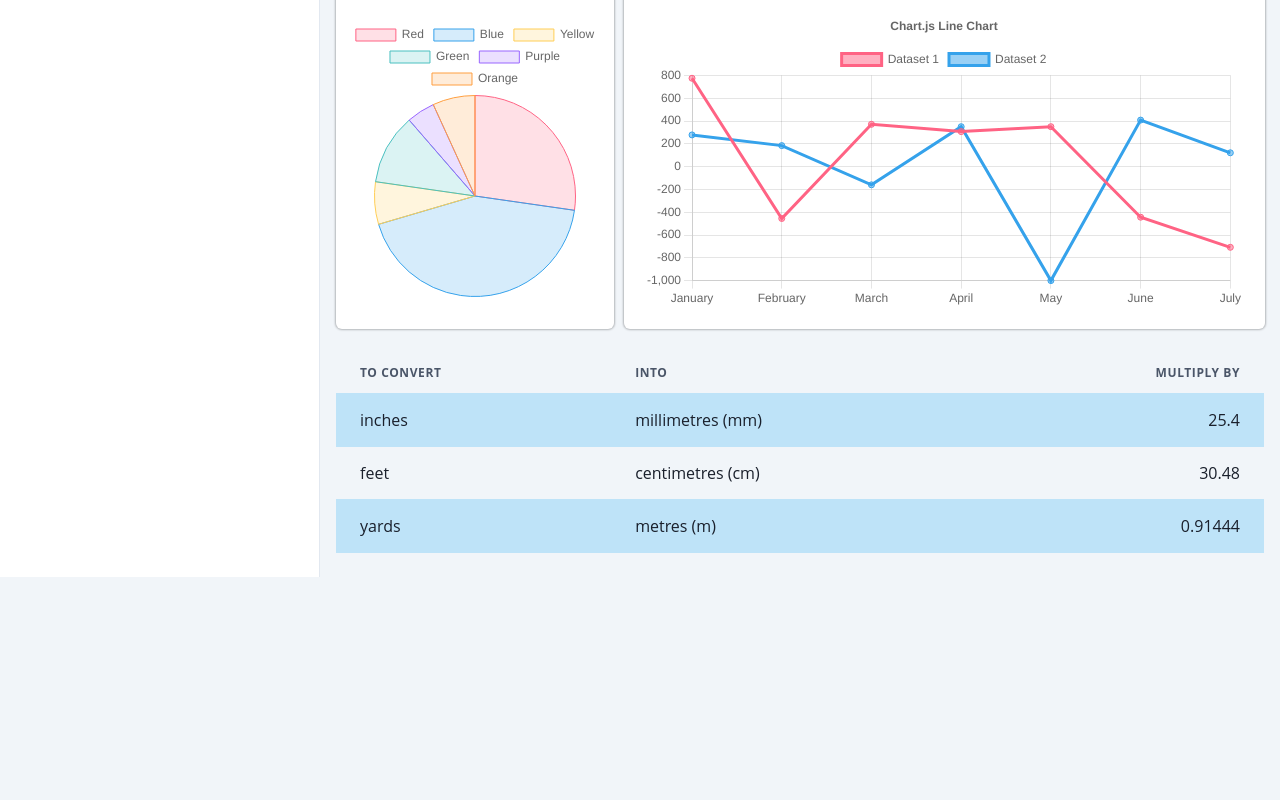
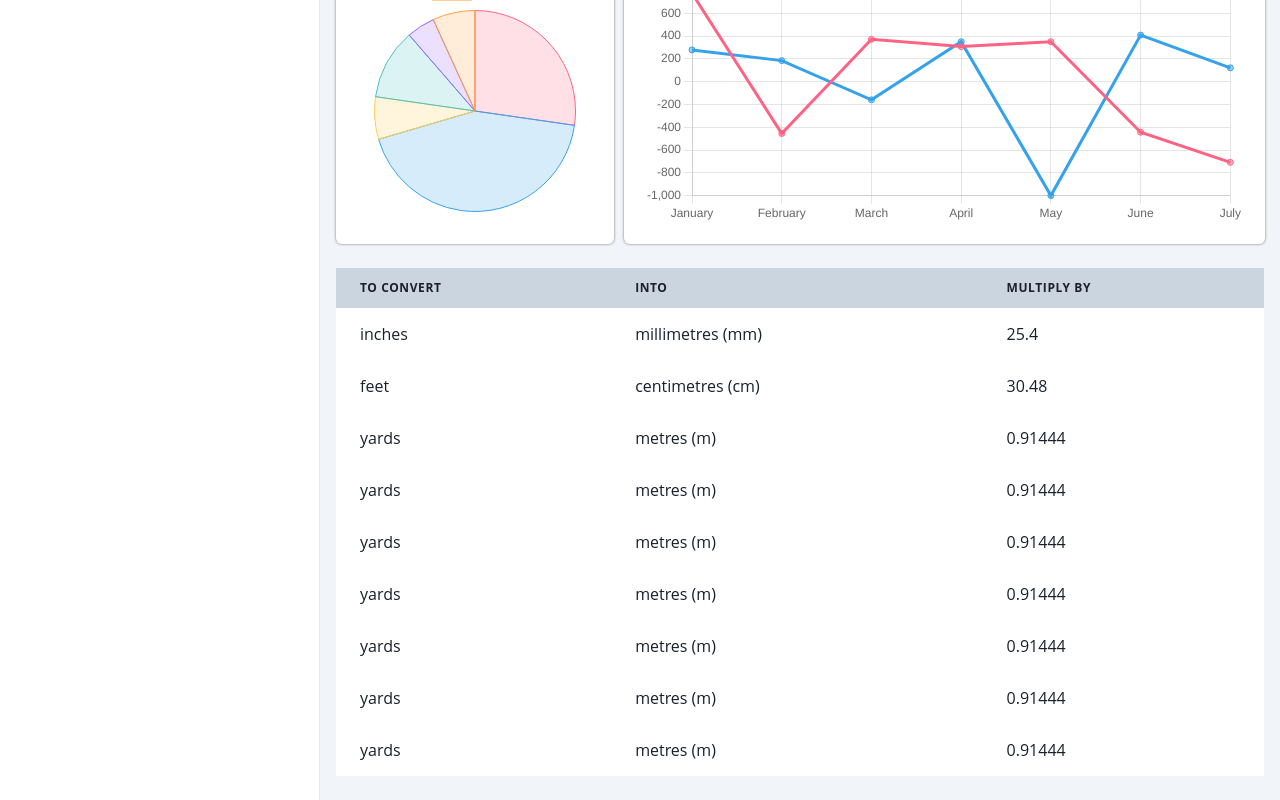
Before and after one commit to Devaaji/frontend-ims-web-dev, a Next.js app: page / in a window 1280 px wide. Shown: the part 443-1243 px from the top of the page. Before the commit the page ends 1020 px from the top, so only its background shows below. Built offline with nearby package versions, Linux system fonts and the light colour scheme.

Commit message:
change body table new

```diff
--- a/pages/index.js
+++ b/pages/index.js
@@ -22,36 +22,61 @@ const Home = () => {
         <Head>
           <title>Dashboard | IMS</title>
         </Head>
-        <HStack borderBottomWidth="1px" pb="6">
-          <Text fontWeight="semibold" color="ims-primary" size="title-medium">
-            Dashboard IMS
-          </Text>
-        </HStack>
         <PageHomeDashboard />
-        <TableContainer>
-          <Table variant="striped" colorScheme="blue">
-            <Thead>
+        <TableContainer overflowX="auto" bg="white">
+          <Table variant="outline">
+            <Thead bg="gray.300">
               <Tr>
-                <Th>To convert</Th>
-                <Th>into</Th>
-                <Th isNumeric>multiply by</Th>
+                <Th _hover={{ bg: 'gray.400' }}>To convert</Th>
+                <Th _hover={{ bg: 'gray.400' }}>into</Th>
+                <Th _hover={{ bg: 'gray.400' }}>multiply by</Th>
               </Tr>
             </Thead>
             <Tbody>
-              <Tr>
+              <Tr _hover={{ bg: 'gray.100', cursor: 'pointer' }}>
                 <Td>inches</Td>
                 <Td>millimetres (mm)</Td>
-                <Td isNumeric>25.4</Td>
+                <Td>25.4</Td>
               </Tr>
-              <Tr>
+              <Tr _hover={{ bg: 'gray.100', cursor: 'pointer' }}>
                 <Td>feet</Td>
                 <Td>centimetres (cm)</Td>
-                <Td isNumeric>30.48</Td>
+                <Td>30.48</Td>
               </Tr>
-              <Tr>
+              <Tr _hover={{ bg: 'gray.100', cursor: 'pointer' }}>
                 <Td>yards</Td>
                 <Td>metres (m)</Td>
-                <Td isNumeric>0.91444</Td>
+                <Td>0.91444</Td>
+              </Tr>
+              <Tr _hover={{ bg: 'gray.100', cursor: 'pointer' }}>
+                <Td>yards</Td>
+                <Td>metres (m)</Td>
+                <Td>0.91444</Td>
+              </Tr>
+              <Tr _hover={{ bg: 'gray.100', cursor: 'pointer' }}>
+                <Td>yards</Td>
+                <Td>metres (m)</Td>
+                <Td>0.91444</Td>
+              </Tr>
+              <Tr _hover={{ bg: 'gray.100', cursor: 'pointer' }}>
+                <Td>yards</Td>
+                <Td>metres (m)</Td>
+                <Td>0.91444</Td>
+              </Tr>
+              <Tr _hover={{ bg: 'gray.100', cursor: 'pointer' }}>
+                <Td>yards</Td>
+                <Td>metres (m)</Td>
+                <Td>0.91444</Td>
+              </Tr>
+              <Tr _hover={{ bg: 'gray.100', cursor: 'pointer' }}>
+                <Td>yards</Td>
+                <Td>metres (m)</Td>
+                <Td>0.91444</Td>
+              </Tr>
+              <Tr _hover={{ bg: 'gray.100', cursor: 'pointer' }}>
+                <Td>yards</Td>
+                <Td>metres (m)</Td>
+                <Td>0.91444</Td>
               </Tr>
             </Tbody>
           </Table>
```
